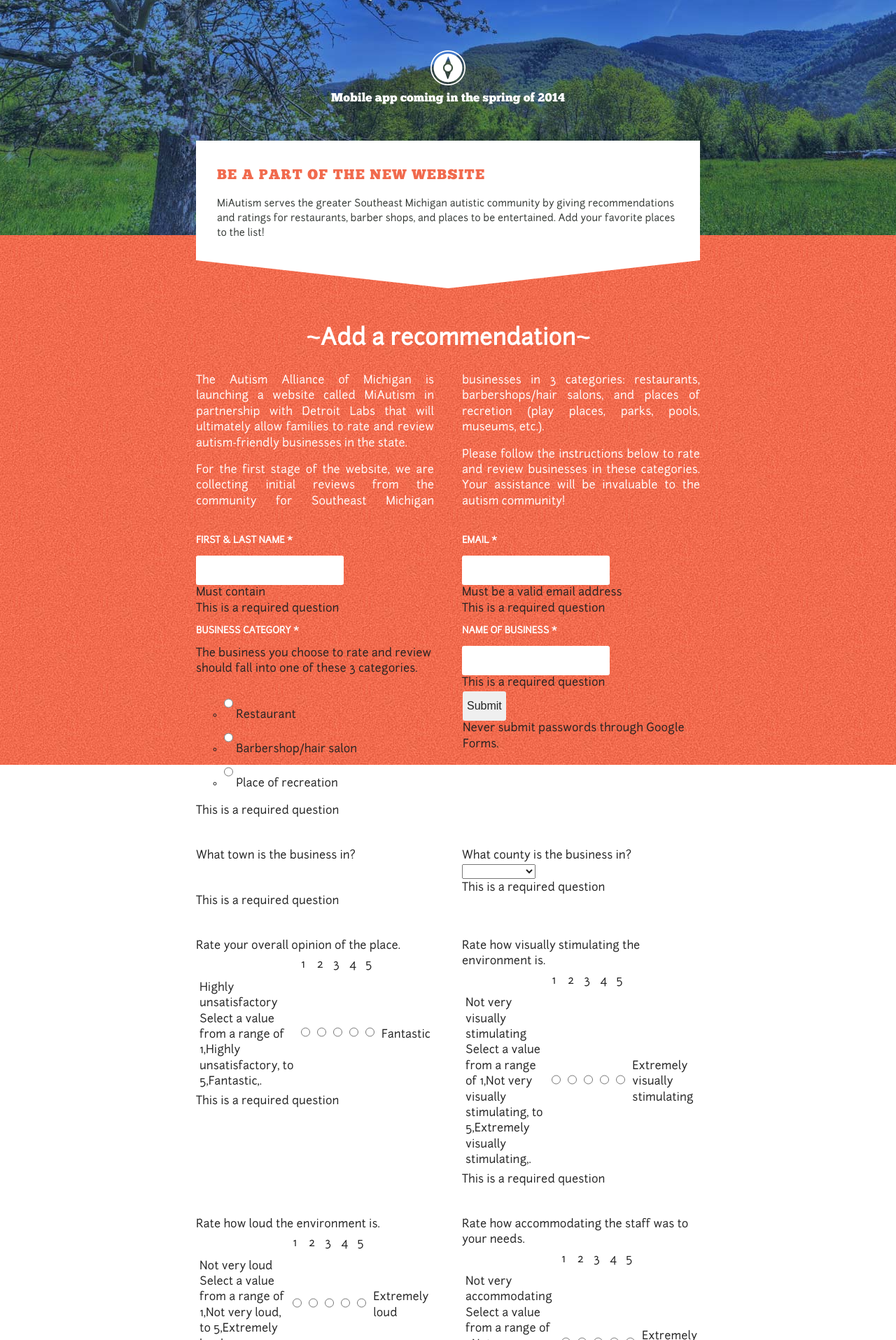
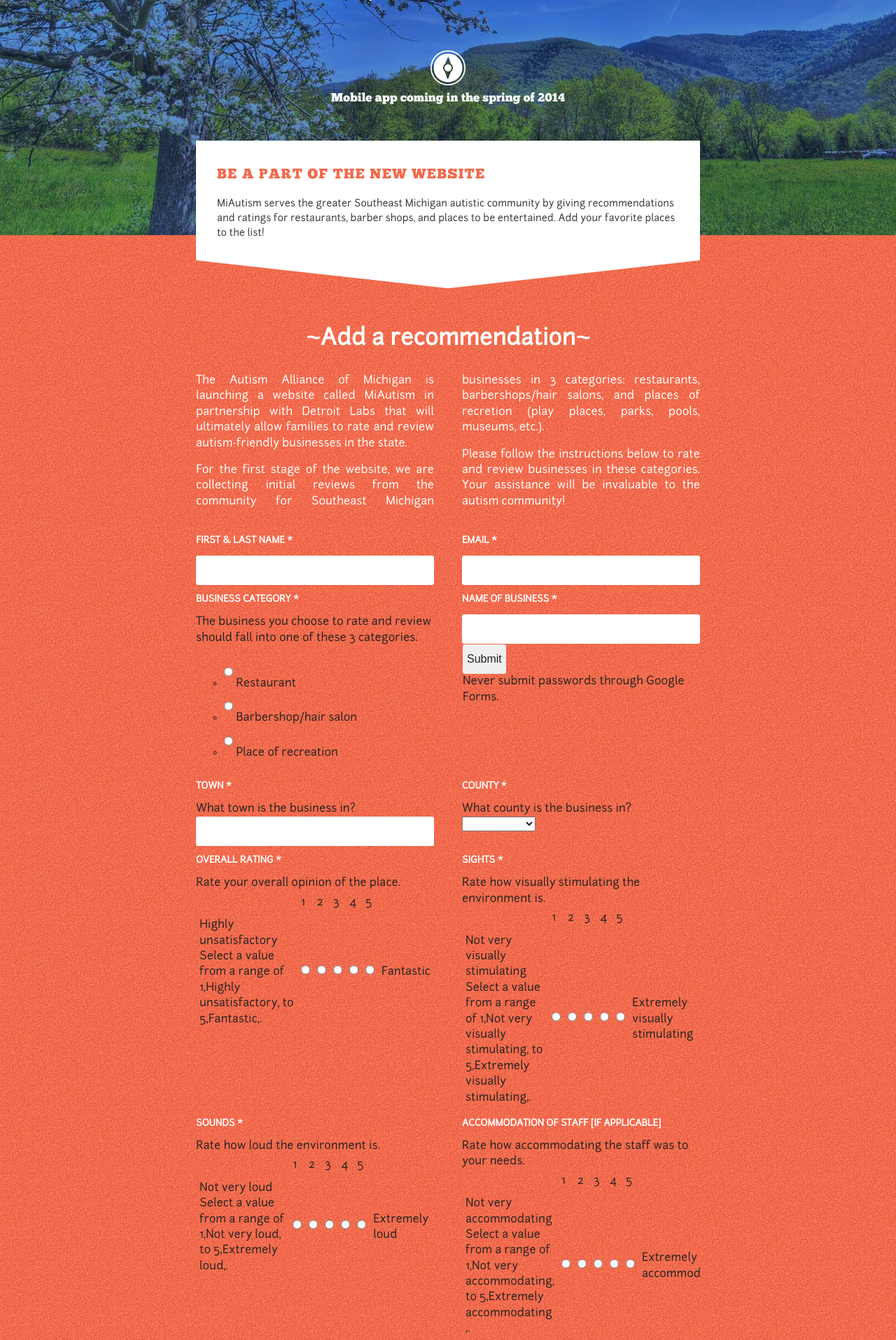
Before and after one commit to marcnischan/miautismpage, a PHP site: page / in a window 1280 px wide. Shown: the part 378-2293 px from the top of the page at 70% size. Run offline with PHP 8.4, Linux system fonts and the light colour scheme; some libraries are stand-ins or nearby versions.

Commit message:
styling changes to form, layout changes to header area

```diff
--- a/css/main.css
+++ b/css/main.css
@@ -178,7 +178,9 @@ h2 {
 
 .main-intro {
   color: #fff;
-  padding-top: 25px; }
+  padding-top: 25px;
+  position: relative;
+  overflow: visible; }
   .main-intro h1 {
     font: normal 42px/48px "Junction";
     letter-spacing: -0.065em;
@@ -198,7 +200,7 @@ h2 {
 
 .call-to-action {
   position: absolute;
-  top: -136px;
+  bottom: -219px;
   z-index: 2;
   background: #fff;
   width: 720px;
@@ -226,7 +228,7 @@ h2 {
 
 .review-form {
   position: relative;
-  overflow: visible;
+  overflow: auto;
   padding-top: 100px; }
   .review-form h3 {
     font-size: 32px;
@@ -240,6 +242,11 @@ h2 {
   background-color: #3a3e3b; }
 
 /* styles for the google form */
+.required-message, .error-message {
+  color: #c43b1d;
+  display: none;
+  font-size: 13px; }
+
 .form-intro {
   color: #fff; }
 
@@ -253,15 +260,17 @@ h2 {
   height: 42px;
   border-radius: 3px;
   border: none; }
-.review-form .ss-form-question {
+  .review-form input[class="ss-q-short"] {
+    width: 100%; }
+.review-form ol .ss-form-question {
   width: 340px;
   float: left; }
-  .review-form .ss-form-question:nth-child(odd) {
+  .review-form ol .ss-form-question:nth-child(odd) {
     margin-right: 40px; }
-  .review-form .ss-form-question:last-child:after {
-    clear: left;
+  .review-form ol .ss-form-question:last-child {
     content: "";
-    display: table; }
+    clear: both;
+    border: solid 1px blue; }
 
 /* ==========================================================================
    Helper classes
--- a/css/main.scss
+++ b/css/main.scss
@@ -227,6 +227,8 @@ h2 {
 .main-intro {
 	color: #fff;
 	padding-top: 25px;
+	position: relative;
+	overflow: visible;
 
 	h1 {
 		font: normal 42px/48px "Junction";
@@ -254,7 +256,7 @@ h2 {
 }
 .call-to-action {
 	position: absolute;
-	top: -136px;
+	bottom: -219px;
 	z-index: 2;
 	background: #fff;
 	width: 720px;
@@ -283,7 +285,7 @@ h2 {
 }
 .review-form {
 	position: relative;
-	overflow: visible;
+	overflow: auto;
 	padding-top: 100px;
 
 	h3 {
@@ -306,6 +308,11 @@ h2 {
 
 /* styles for the google form */
 
+.required-message, .error-message {
+	color: #c43b1d;
+	display: none;
+	font-size: 13px;
+}
 .form-intro {
 	color: #fff;
 }
@@ -322,9 +329,13 @@ h2 {
 		height: 42px;
 		border-radius: 3px;
 		border: none;
+
+		&[class="ss-q-short"] {
+			width: 100%;
+		}
 	}
 
-	.ss-form-question {
+	ol .ss-form-question {
 		width: 340px;
 		float: left;
 
@@ -332,10 +343,11 @@ h2 {
 			margin-right: 40px;
 		}
 
-		&:last-child:after {
-			clear: left;
+		&:last-child {
 			content: "";
-			display: table;
+
+			clear: both;
+			border: solid 1px blue;
 		}
 	}
 }
--- a/home.html
+++ b/home.html
@@ -52,17 +52,17 @@
 				<h1>Use MiAutism to find restaurants, salons, and places of interest.
 </h1>
 				<div class="coming-soon">Mobile app coming in the spring of 2014</div>
-			</div>
-		</div>
-
-		<div class="review-form-area">
-
-			<div class="review-form centered">
 				<div class="call-to-action">
 					<h2>be a part of the new website</h2>
 					<p>MiAutism serves the greater Southeast Michigan autistic community by giving recommendations and ratings for restaurants, barber shops, and places to be entertained. Add your favorite places to the list!
 </p>
 				</div>
+			</div>
+		</div>
+		<div class="review-form-area">
+
+			<div class="review-form centered">
+
 				<h3>Add a recommendation</h3>
 
 				<div class="form-intro two-col">The Autism Alliance of Michigan is launching a website called MiAutism in partnership with Detroit Labs that will ultimately allow families to rate and review autism-friendly businesses in the state. <p>For the first stage of the website, we are collecting initial reviews from the community for Southeast Michigan businesses in 3 categories: restaurants, barbershops/hair salons, and places of recretion (play places, parks, pools, museums, etc.). <p>Please follow the instructions below to rate and review businesses in these categories. Your assistance will be invaluable to the autism community! </p>
```
Also changed, not shown: favicon.ico.
